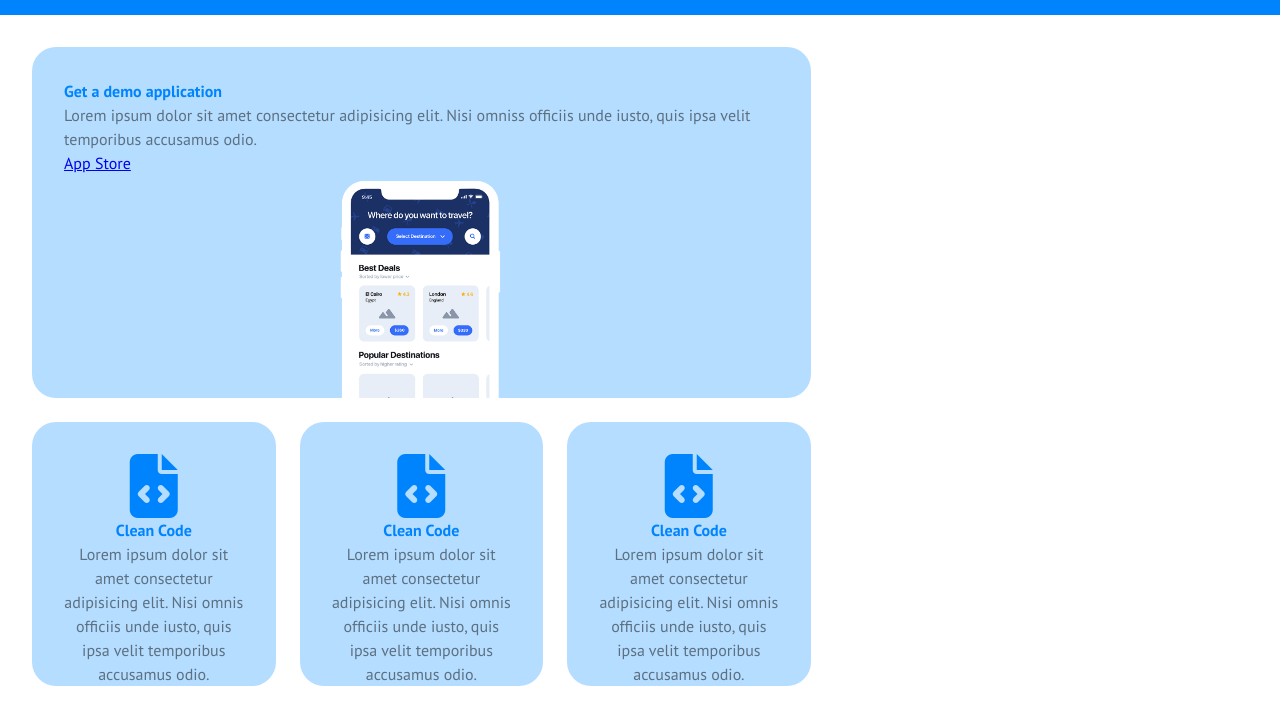
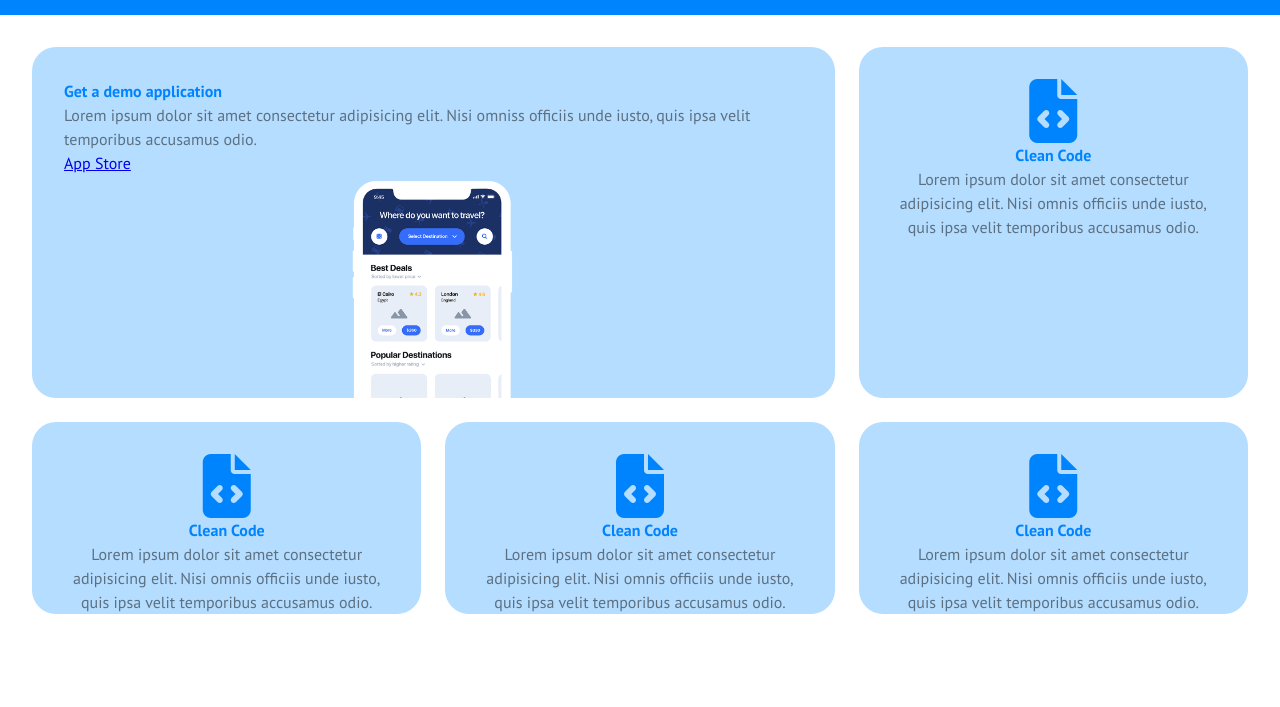
Before and after one commit to mlietti1/htmlcss-responsive-layout, a plain HTML site: page index.html in a window 1280 px wide. Shown: the part 61-768 px from the top of the page. Drawn offline with Linux system fonts and the light colour scheme.

Commit message:
corrected queries

```diff
--- a/css/style.css
+++ b/css/style.css
@@ -84,7 +84,8 @@ header .fa-bars {
 /* MEDIA */
 
 @media screen and (min-width: 425px) {
-    .row:first-child {
+
+    .row .box:first-child {
         width: calc(2 / 3 * 100% - 24px);
     }
 
```
